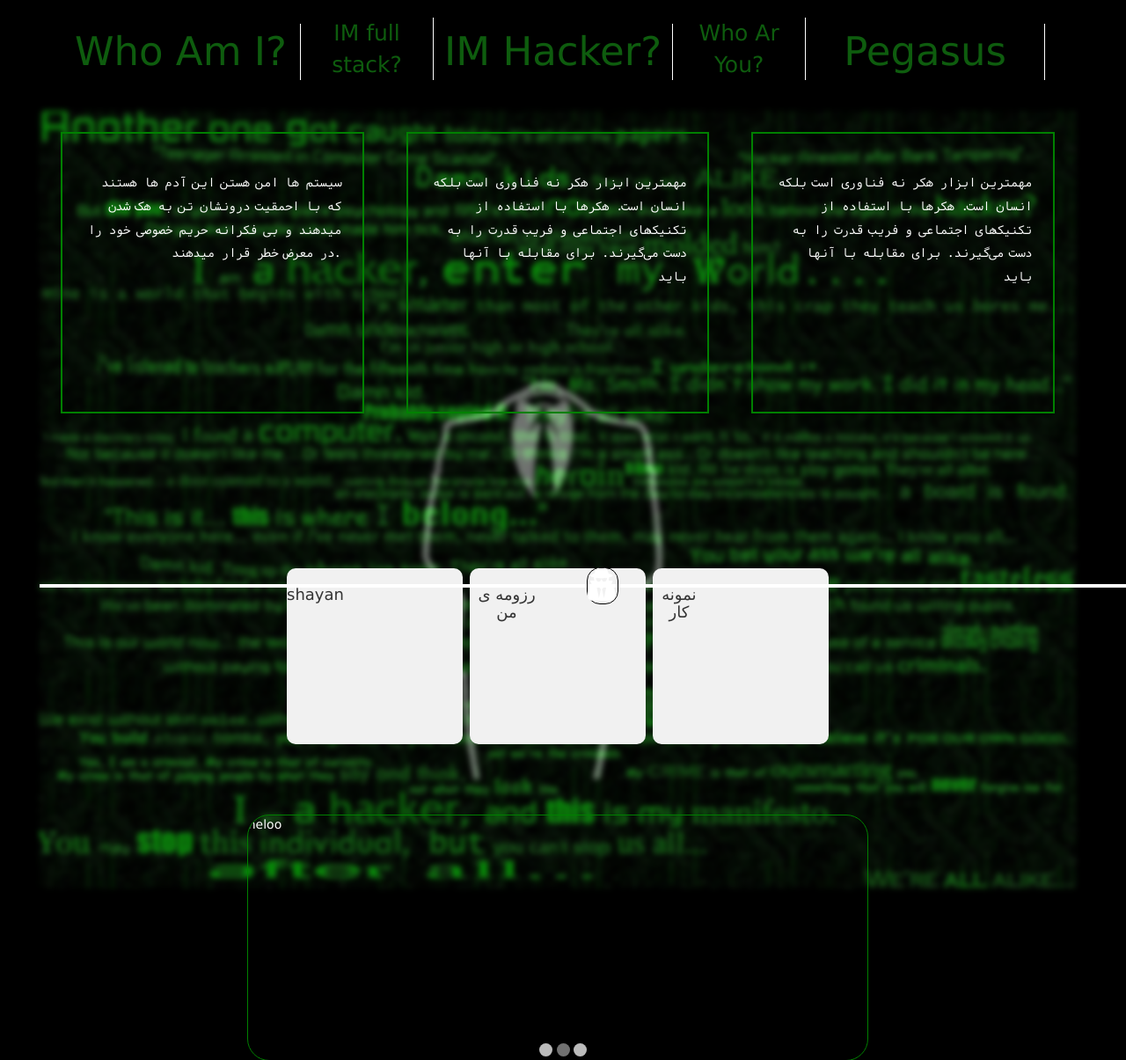
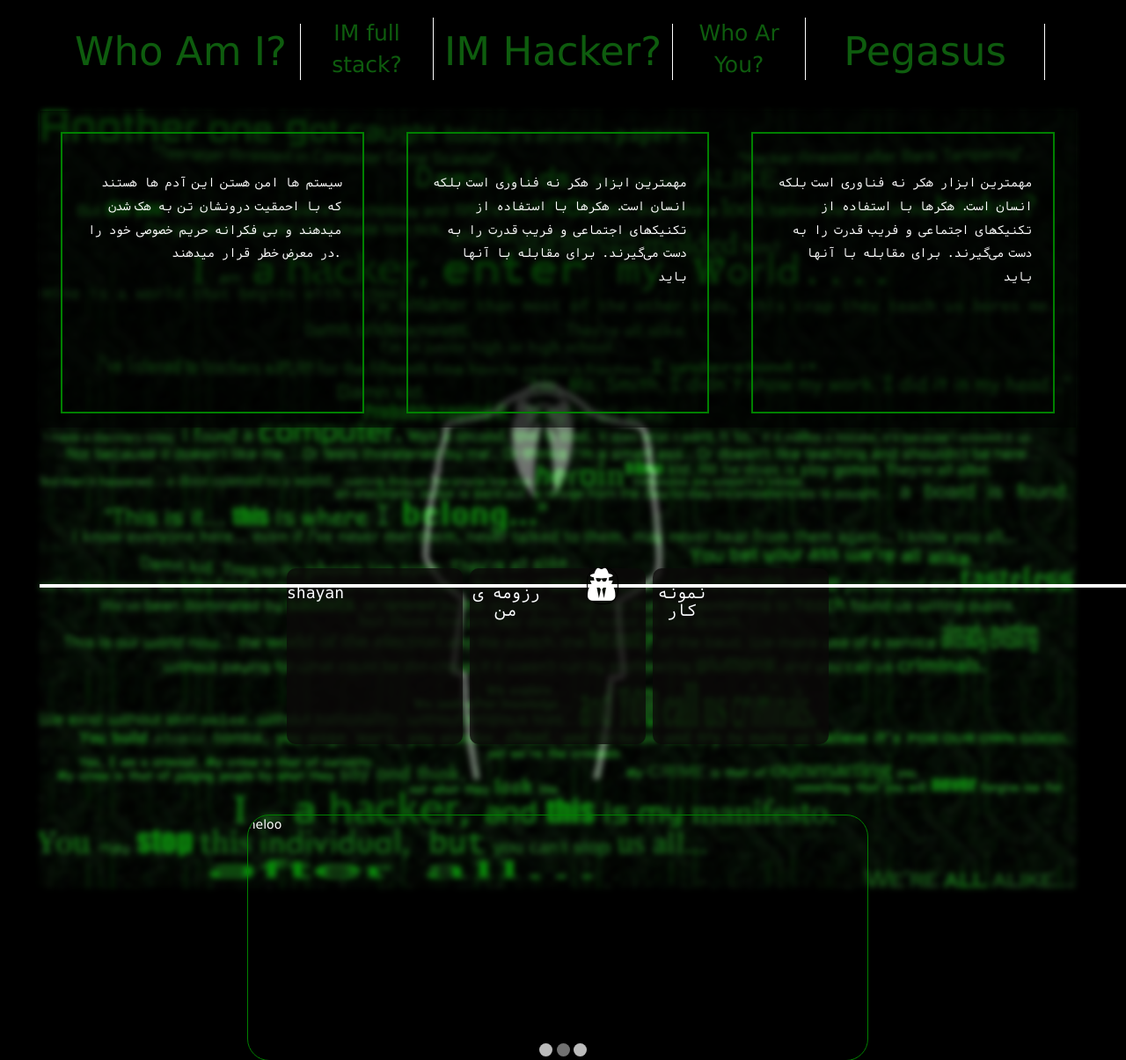
Before and after one commit to shayanTaki/MySite, a Django app: page / in a window 1280 px wide. Shown: the part 52-1257 px from the top of the page at 88% size. Run offline with Django 4.2, Linux system fonts and the light colour scheme; data comes from the database, SQL or seed files in the repository; both versions use the stored data as it was after the commit; some libraries are stand-ins or nearby versions; some web fonts are replaced.

Commit message:
style menu items

```diff
--- a/BlogPegasus/static/css/styl1.css
+++ b/BlogPegasus/static/css/styl1.css
@@ -31,6 +31,7 @@
   flex: 33%;
   height: 45vh;
   word-break: break-all;
+    background-color: rgba(0, 0, 0, 0.56);
 
 
 }
@@ -47,6 +48,7 @@
     flex: 33%;
     height: 45vh;
     word-break: break-all;
+     background-color: rgba(0, 0, 0, 0.56);
 
 }
 .felex-two-in{
@@ -61,6 +63,7 @@
     flex: 33%;
     height: 45vh;
     word-break: break-all;
+     background-color: rgba(0, 0, 0, 0.56);
 }
 
 .felex-three-in{
@@ -223,25 +226,36 @@
   width: 25vh;
   height: 25vh;
   position: sticky;
-  background-color: #f1f1f1;
+  background-color: hsla(0, 10%, 4%, 0.76);
   border-radius: 10px;
   overflow: hidden;
 }
 
 .box-title {
   font-size: 18px;
-  color: #333;
+  color: #ffffff;
+    font-family:'vazirC' ;
+    color: #fbfdff;
   text-align: center;
   position: relative;
   transition: all 0.5s;
 }
 
 .box-content {
+    font-family:'vazirC' ;
+    text-decoration: none;
+    color: #fbfdff;
   font-size: 14px;
-  color: #666;
+  color: #ffffff;
   text-align: center;
   opacity: 0;
-  transition: opacity 0.5s;
+  transition: opacity 0.9s;
+}
+
+.box-content:hover{
+    text-decoration: none;
+    color: #fbfdff;
+
 }
 
 .custom-box:hover .box-title {
```
Also changed, not shown: db.sqlite3.
